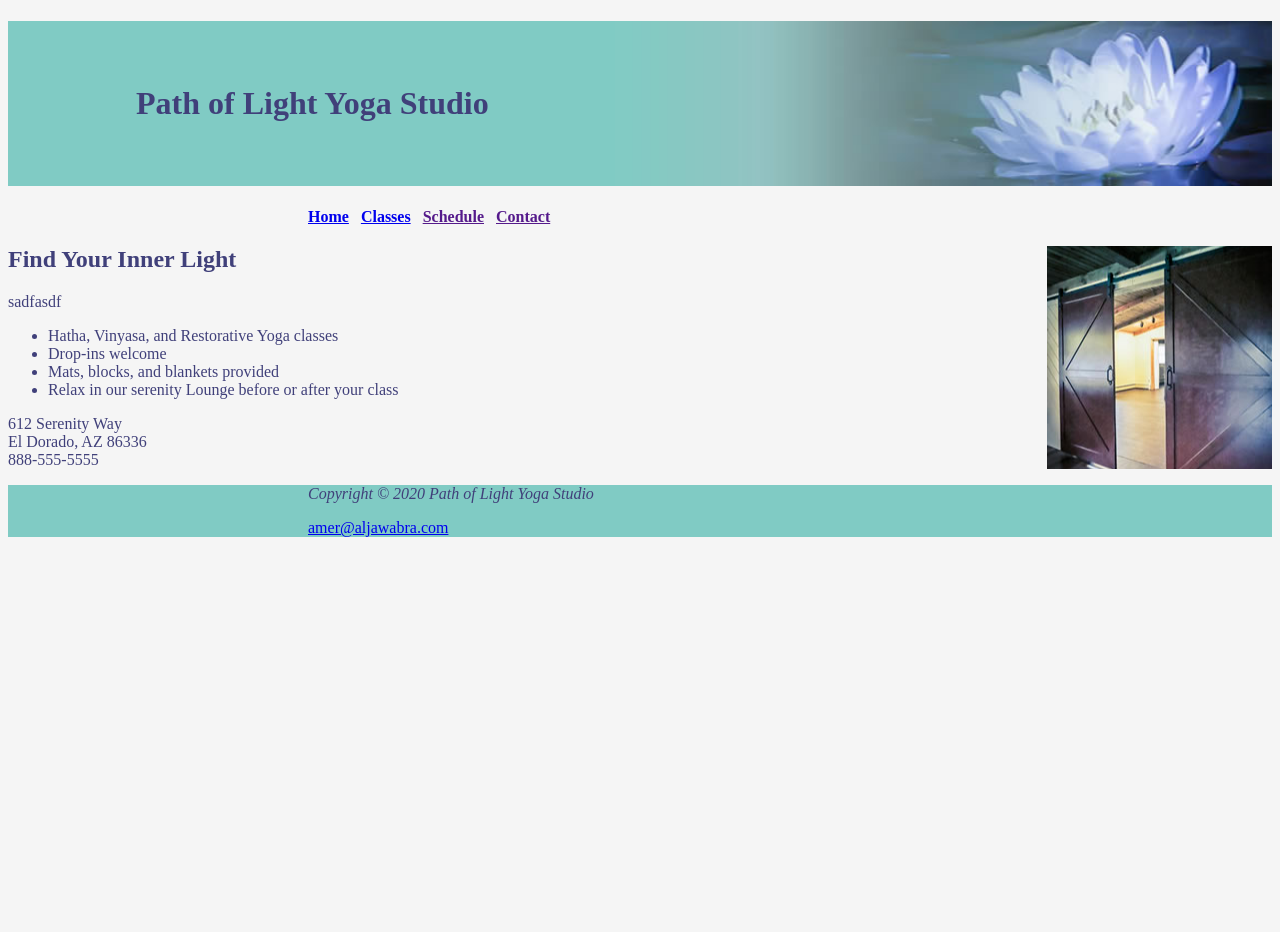
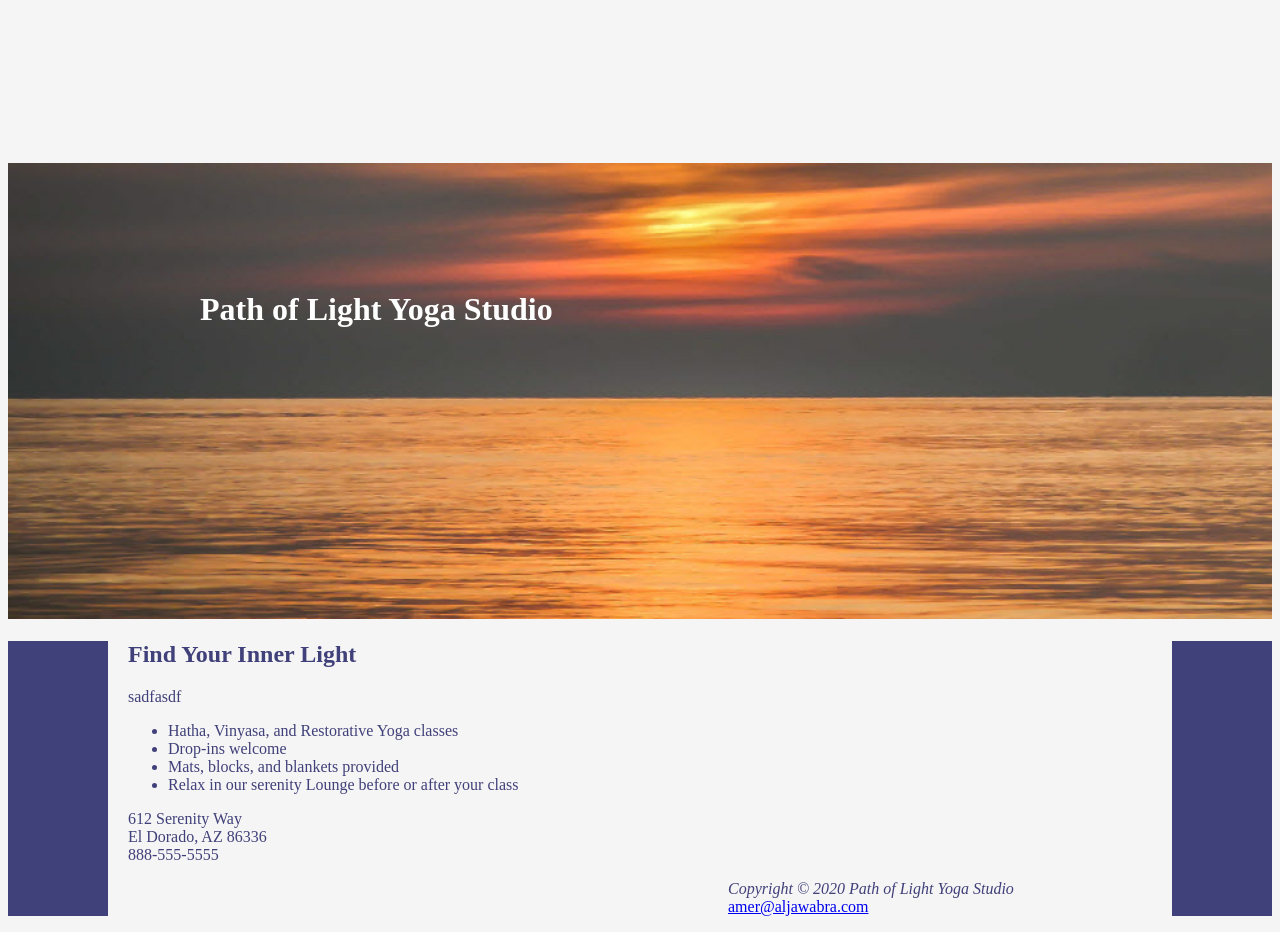
Before and after one commit to AmerKlaus/MyCodingSamples, a PHP site: page /home.html in a window 1280 px wide; the page is wider, and only the part inside the window is pictured. Before the commit the page ends 537 px from the top of that part, so only its background shows below. Run offline with PHP 8.4, Linux system fonts and the light colour scheme.

Commit message:
lab 4 solution

```diff
--- a/web/home.html
+++ b/web/home.html
@@ -1,13 +1,23 @@
 <!DOCTYPE html>
 <html lang="en">
+
 <head>
     <link rel="stylesheet" href="yoga.css" type="text/css">
     <title>Path of Light Yoga Studio</title>
     <meta charset="utf-8">
 </head>
+
 <body>
-    <head><h1>Path of Light Yoga Studio</h1></head>
-    <nav><p><b><a href="home.html">Home</a> &nbsp; <a href="classes.html">Classes</a> &nbsp; <a href="">Schedule</a> &nbsp; <a href="">Contact</a></b></p></nav>
+    <nav>
+        <p><b><a href="home.html">Home</a> &nbsp; <a href="classes.html">Classes</a> &nbsp; <a href="">Schedule</a>
+                &nbsp; <a href="">Contact</a></b></p>
+    </nav>
+
+    <head>
+        <h1>Path of Light Yoga Studio</h1>
+    </head>
+    <div id="div1">
+        <div id="div2">
             <main id="home">
                 <h2>Find Your Inner Light</h2>
                 <section>
@@ -25,9 +35,12 @@
                     </article>
                 </section>
             </main>
+            <footer>
+                <p><i>Copyright &copy; 2020 Path of Light Yoga Studio</i><br>
+                <a href="Amer@AlJawabra.com" target="_blank">amer@aljawabra.com</a></p>
+            </footer>
+        </div>
+    </div>
 </body>
-<footer>
-    <p><i>Copyright &copy; 2020 Path of Light Yoga Studio</i></p>
-    <a href="Amer@AlJawabra.com" target="_blank">amer@aljawabra.com</a>
-</footer>
+
 </html>
--- a/web/yoga.css
+++ b/web/yoga.css
@@ -1,32 +1,36 @@
 h1
 {
     background-color: #80CBC4;
-    color: #40407A;
-    background-image: url(lilyheader.jpg);
+    color: white;
+    background-image: url(sunrise.jpg);
     background-repeat: no-repeat;
-    background-position: right;
-    background-size:contain;
+    background-size:cover;
     text-indent:2em;
-    padding:2em;
+    padding:4em;
+    height:200px;
 }
 nav
 {
-    padding-left: 300px;
+    padding-left:1580px;
 }
 body
 {
     background-color: #F5F5F5;
     color: #40407A;
 }
-#home
+#div1
 {
-    background-image: url(yogadoor.jpg);
-    background-repeat: no-repeat;
-    background-position: right;
+    padding-left:100px;
+    padding-right:100px;
+    background-color: #40407A;
+}
+#div2
+{
+    padding-left:20px;
+    background-color: #F5F5F5;
 }
 footer
 {
-    background-color: #80CBC4;
     color: #40407A;
-    padding-left: 300px;
+    padding-left:600px;
 }
```
Also changed, not shown: web/classes.html (+14 -10 lines), web/favicon.ico (added), web/lilyheader.jpg (deleted), web/sunrise.jpg (added), web/yogadoor.jpg (deleted). Lines whose indentation alone changed are shown as unchanged.
